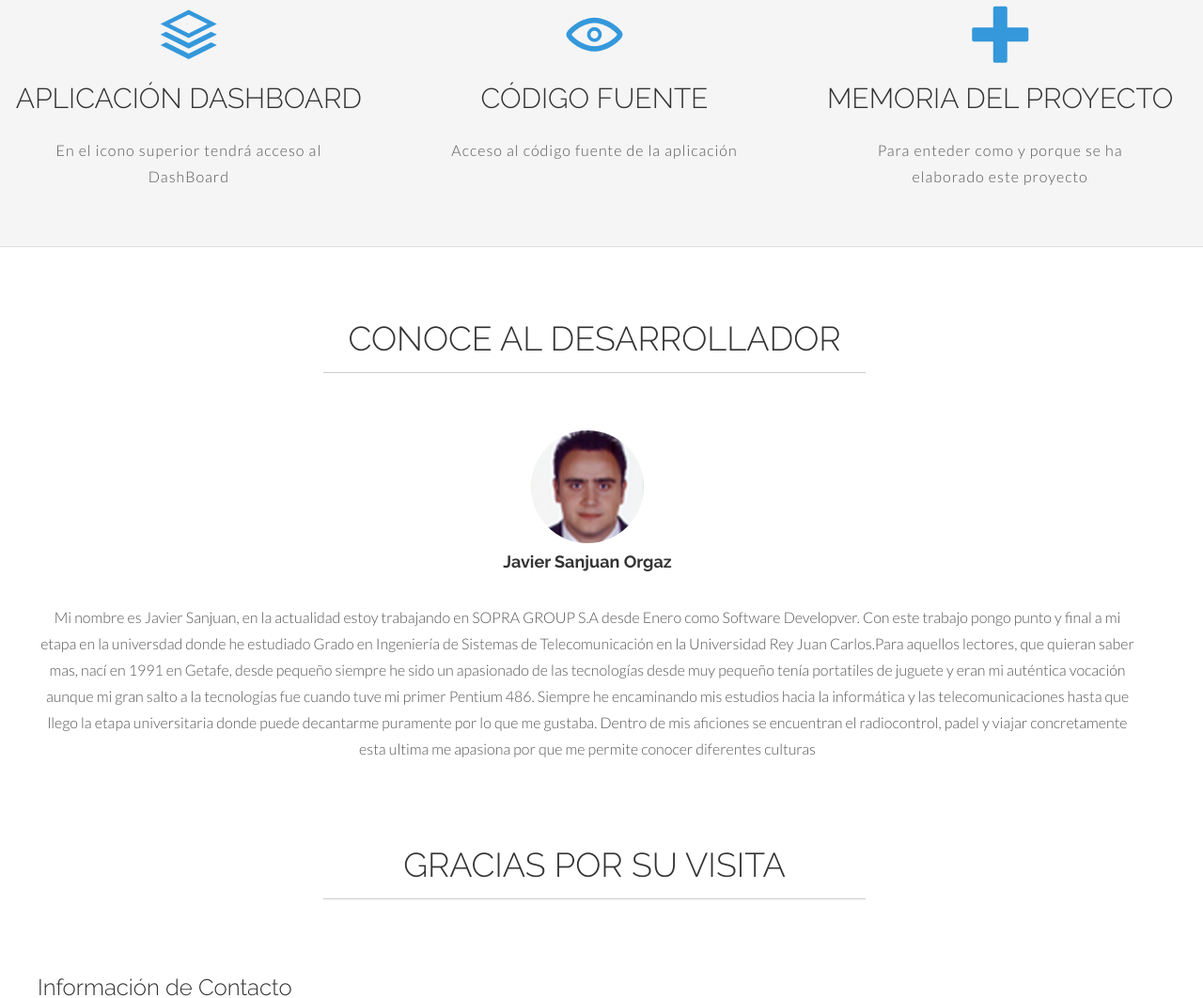
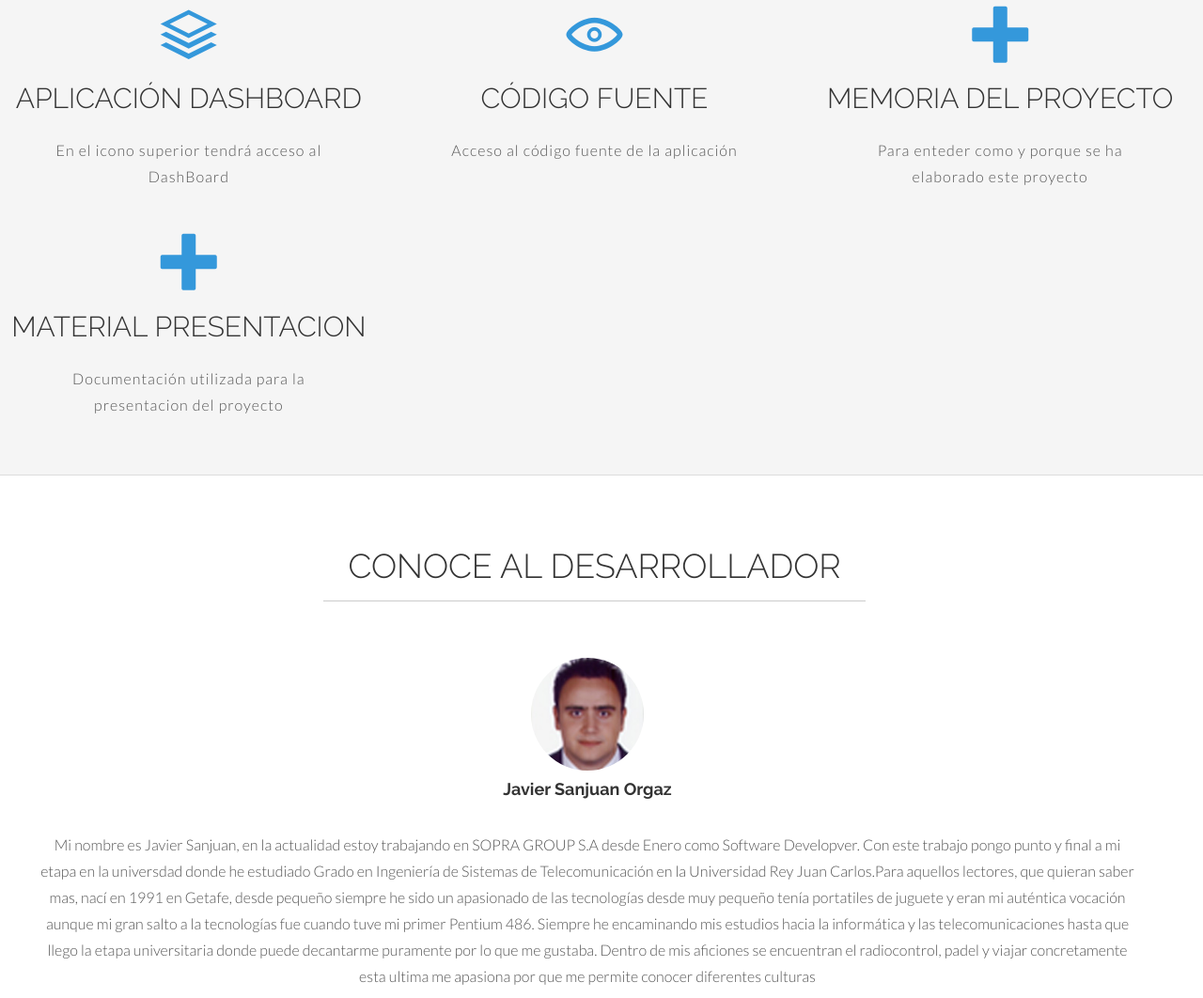
Before and after one commit to jsanjuano/Presentacion-TFG, a plain HTML site: page index.html in a window 1280 px wide. Shown: the part 665-1727 px from the top of the page at 94% size. Drawn offline with Linux system fonts and the light colour scheme.

Commit message:
Añadida las trasparencias

```diff
--- a/index.html
+++ b/index.html
@@ -89,6 +89,12 @@
 					<h2>MEMORIA DEL PROYECTO</h2>
 					<p>Para enteder como y porque se ha elaborado este proyecto</p>
 				</div><!-- col-lg-4 -->
+
+				<div class="col-lg-4 callout">
+					<a class="icon icon-plus" href="http://jsanjuano.github.io/Presentacion-TFG/TFG.pdf" target="_blank"></a>
+					<h2>MATERIAL PRESENTACION</h2>
+					<p>Documentación utilizada para la presentacion del proyecto</p>
+				</div><!-- col-lg-4 -->
 			</div><!-- row -->
 		</div><!-- greywrap -->
 
```
Also changed, not shown: 1 other file.
